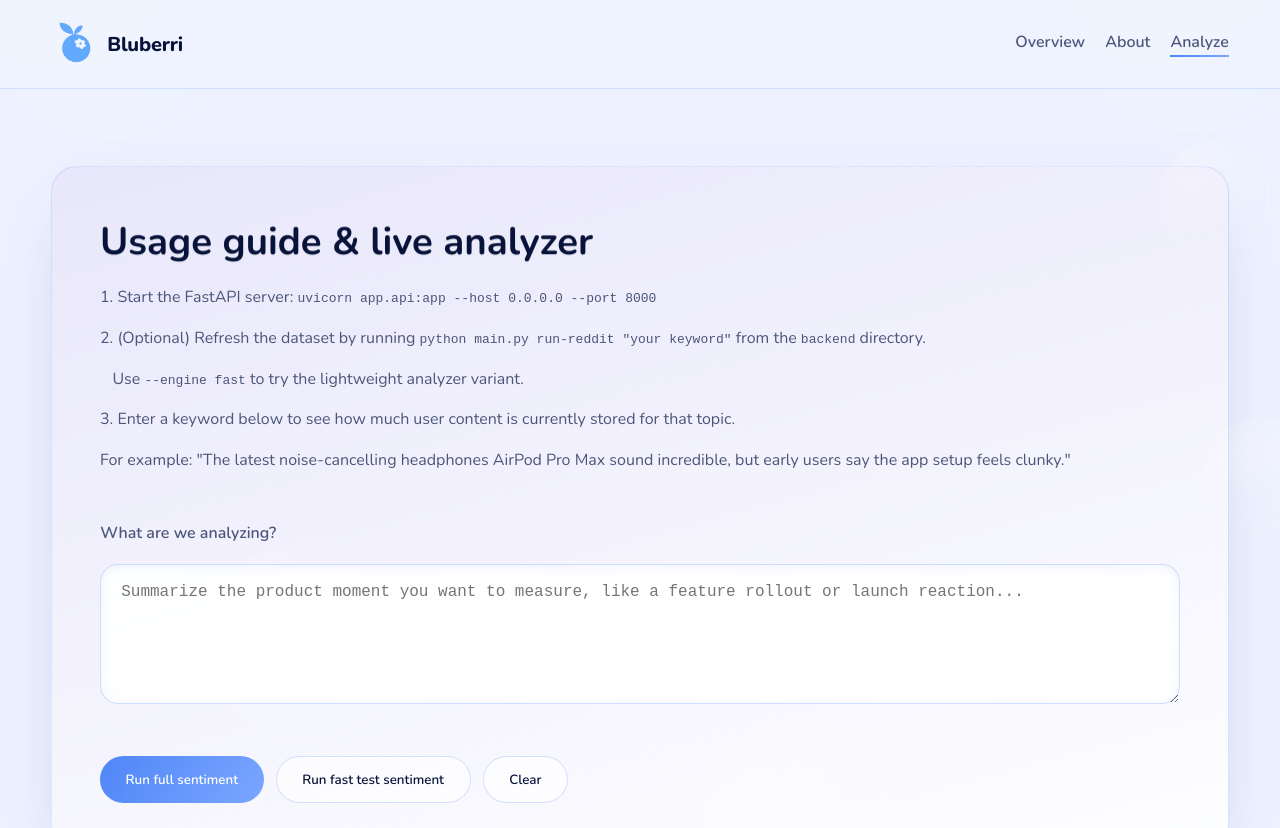
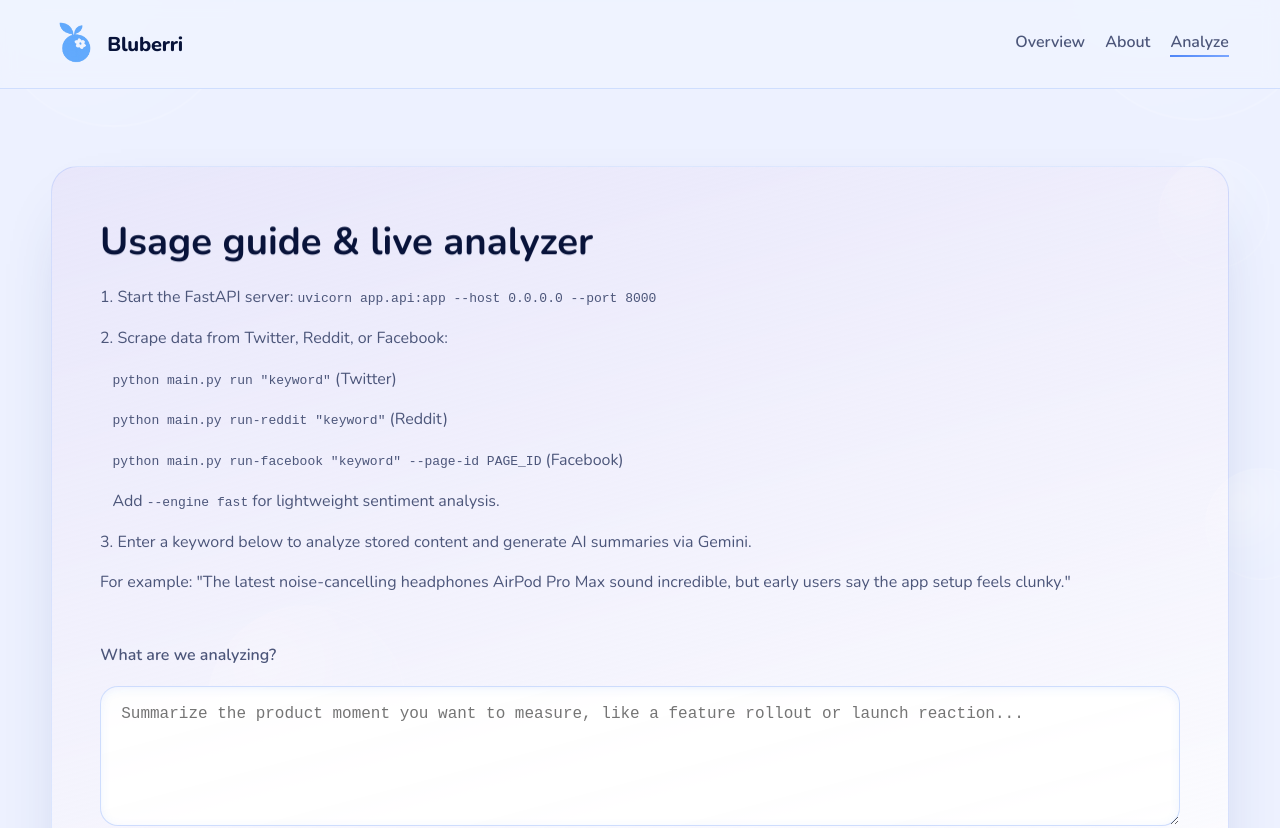
Before and after one commit to njchen8/Cal-Hacks, a Next.js app in the folder sentiment-event/frontend/: page /analyze in a window 1280 px wide. Shown: the top 828 px of the page. Built offline with nearby package versions, Linux system fonts and the light colour scheme.

Commit message:
Update analyze page: add Facebook source and replace Lava with Gemini

```diff
--- a/sentiment-event/frontend/app/analyze/page.tsx
+++ b/sentiment-event/frontend/app/analyze/page.tsx
@@ -221,14 +221,22 @@ export default function AnalyzePage() {
               1. Start the FastAPI server: <code>uvicorn app.api:app --host 0.0.0.0 --port 8000</code>
             </p>
             <p>
-              2. (Optional) Refresh the dataset by running <code>python main.py run-reddit &quot;your keyword&quot;</code> from
-              the <code>backend</code> directory.
+              2. Scrape data from Twitter, Reddit, or Facebook:
             </p>
             <p>
-              &nbsp;&nbsp;&nbsp;Use <code>--engine fast</code> to try the lightweight analyzer variant.
+              &nbsp;&nbsp;&nbsp;<code>python main.py run &quot;keyword&quot;</code> (Twitter)
             </p>
             <p>
-              3. Enter a keyword below to see how much user content is currently stored for that topic.
+              &nbsp;&nbsp;&nbsp;<code>python main.py run-reddit &quot;keyword&quot;</code> (Reddit)
+            </p>
+            <p>
+              &nbsp;&nbsp;&nbsp;<code>python main.py run-facebook &quot;keyword&quot; --page-id PAGE_ID</code> (Facebook)
+            </p>
+            <p>
+              &nbsp;&nbsp;&nbsp;Add <code>--engine fast</code> for lightweight sentiment analysis.
+            </p>
+            <p>
+              3. Enter a keyword below to analyze stored content and generate AI summaries via Gemini.
             </p>
             <p>{examplePrompt}</p>
           </div>
@@ -298,7 +306,7 @@ export default function AnalyzePage() {
         {lavaSummary && (
           <div className="status-banner info fade-up" style={{ marginTop: "1.5rem" }}>
             <h2 className="section-heading" style={{ marginBottom: "0.75rem" }}>
-              Lava Gateway summary
+              Gemini AI summary
             </h2>
             <div className="lava-output">
               {lavaMetadata && (
```
